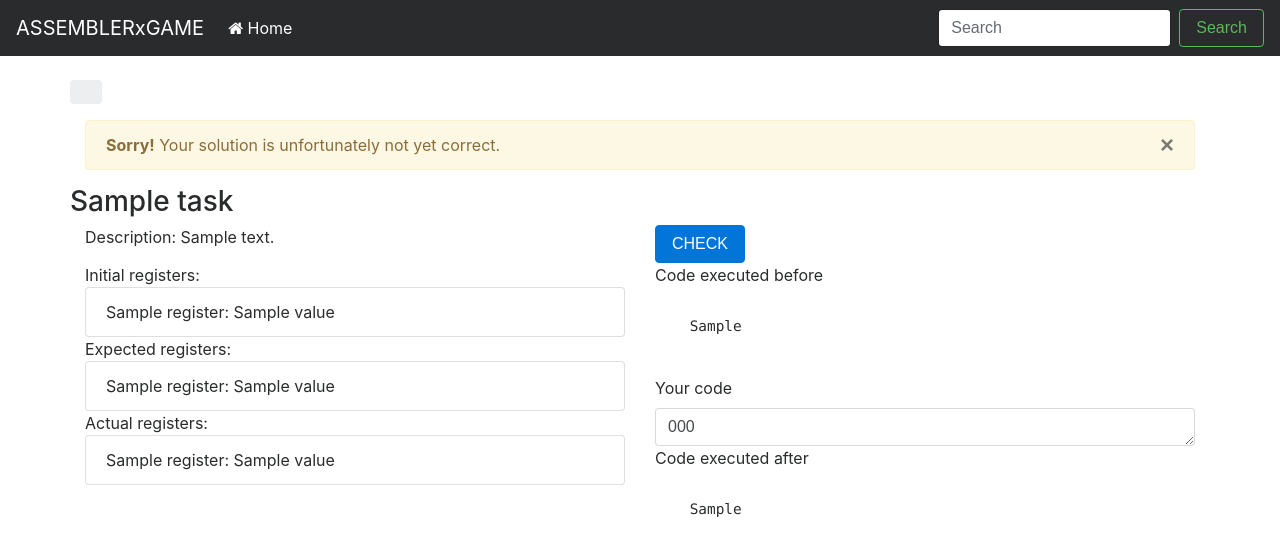
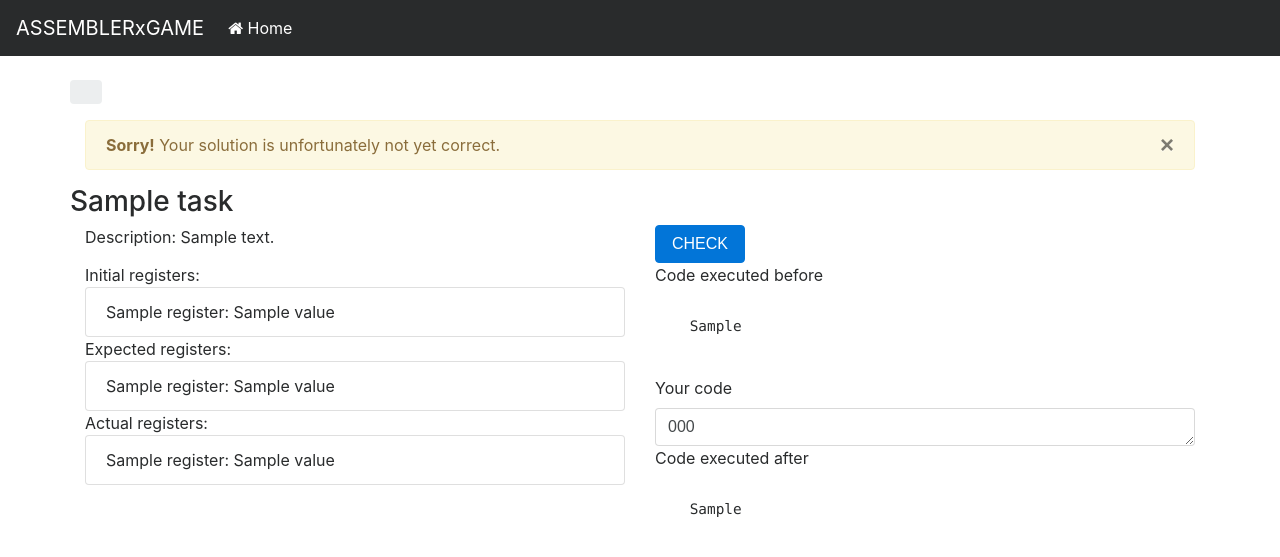
Before and after one commit to 6E006B/assembler_game, a Django app: template assembler_game/assembler_execution/templates/task.html in a window 1280 px wide. Shown: the top 557 px of the page. Run offline with Django 3.2, Linux system fonts and the light colour scheme; the template is opened without the code that fills it: most values are stand-ins (such as "Sample title", 1, 10 or a date in 2020); some libraries are stand-ins or nearby versions.

Commit message:
comment out search in navbar (for now)

```diff
--- a/assembler_game/quiz/templates/base.html
+++ b/assembler_game/quiz/templates/base.html
@@ -42,10 +42,10 @@
                     <a class="nav-link" href="{% url 'stages' %}"><i class="fa fa-home" aria-hidden="true"></i>&nbsp;Home <span class="sr-only">(current)</span></a>
                 </li>
             </ul>
-            <form class="form-inline my-2 my-lg-0">
-                <input class="form-control mr-sm-2" placeholder="Search" type="text">
-                <button class="btn btn-outline-success my-2 my-sm-0" type="submit">Search</button>
-            </form>
+            <!--<form class="form-inline my-2 my-lg-0">-->
+                <!--<input class="form-control mr-sm-2" placeholder="Search" type="text">-->
+                <!--<button class="btn btn-outline-success my-2 my-sm-0" type="submit">Search</button>-->
+            <!--</form>-->
         </div>
     </nav>
 
```
